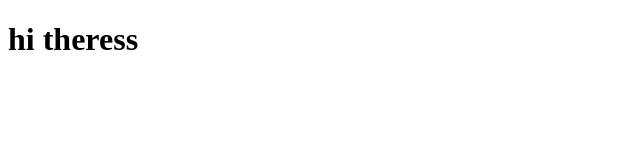
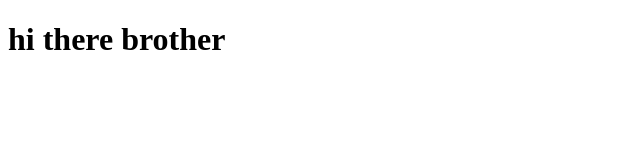
Before and after one commit to minhaj911/coursera-minhaj, a plain HTML site: page index.html in a window 1280 px wide. Shown: the whole page, without its empty margins (0-640 px from the left). Drawn offline with Linux system fonts and the light colour scheme.

Commit message:
Next version of web file.

```diff
--- a/index.html
+++ b/index.html
@@ -4,6 +4,6 @@
 	<title>hello angular</title>
 </head>
 <body>
-<h1>hi theress </h1>
+<h1>hi there brother </h1>
 </body>
 </html>
```
